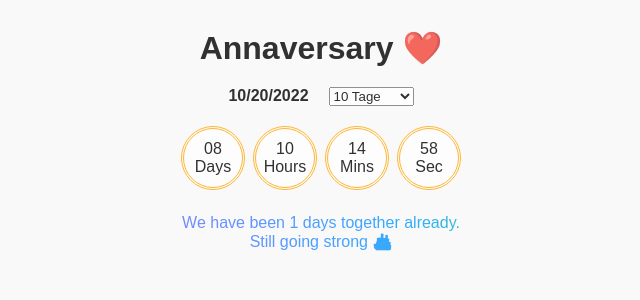
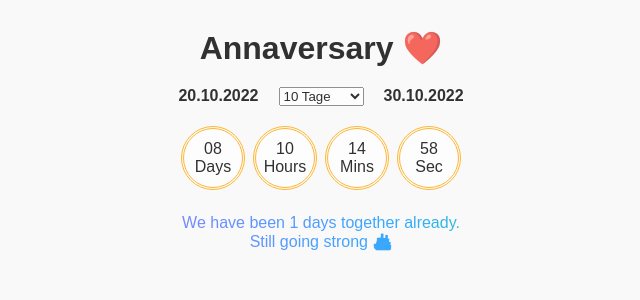
Before and after one commit to Glup3/anniversary-countdown, a React (Vite) app: page / in a window 1280 px wide. Shown: the top 300 px of the page, without its empty margins (319-959 px from the left). Built offline with nearby package versions, Linux system fonts and the light colour scheme.

Commit message:
add target date

```diff
--- a/src/App.tsx
+++ b/src/App.tsx
@@ -1,5 +1,5 @@
 import React, { useState } from 'react'
-import { type Duration, add } from 'date-fns'
+import { type Duration, add, format } from 'date-fns'
 import { CountdownTimer } from './CountdownTimer'
 import { TotalDaysCounter } from './TotalDaysCounter'
 
@@ -99,7 +99,7 @@ function App() {
                         fontWeight: 'bold',
                     }}
                 >
-                    {ANNIVERSARY_DATE.toLocaleDateString()}
+                    {format(ANNIVERSARY_DATE, 'dd.MM.yyyy')}
                 </span>
                 <select value={selectedMilestoneIndex} onChange={onMilestoneChange}>
                     {ANNIVERSARY_MILESTONES.map((option, index) => (
@@ -108,6 +108,14 @@ function App() {
                         </option>
                     ))}
                 </select>
+                <span
+                    style={{
+                        marginLeft: '20px',
+                        fontWeight: 'bold',
+                    }}
+                >
+                    {format(targetDate, 'dd.MM.yyyy')}
+                </span>
             </div>
 
             <CountdownTimer targetDate={targetDate} />
--- a/src/main.css
+++ b/src/main.css
@@ -4,6 +4,7 @@
 
 body {
     background-color: #f9f9f9;
+    /* https://www.magicpattern.design/tools/css-backgrounds */
     opacity: 0.8;
     background-image: radial-gradient(#444cf7 0.4px, transparent 0.4px), radial-gradient(#444cf7 0.4px, #f9f9f9 0.4px);
     background-size: 16px 16px;
```
